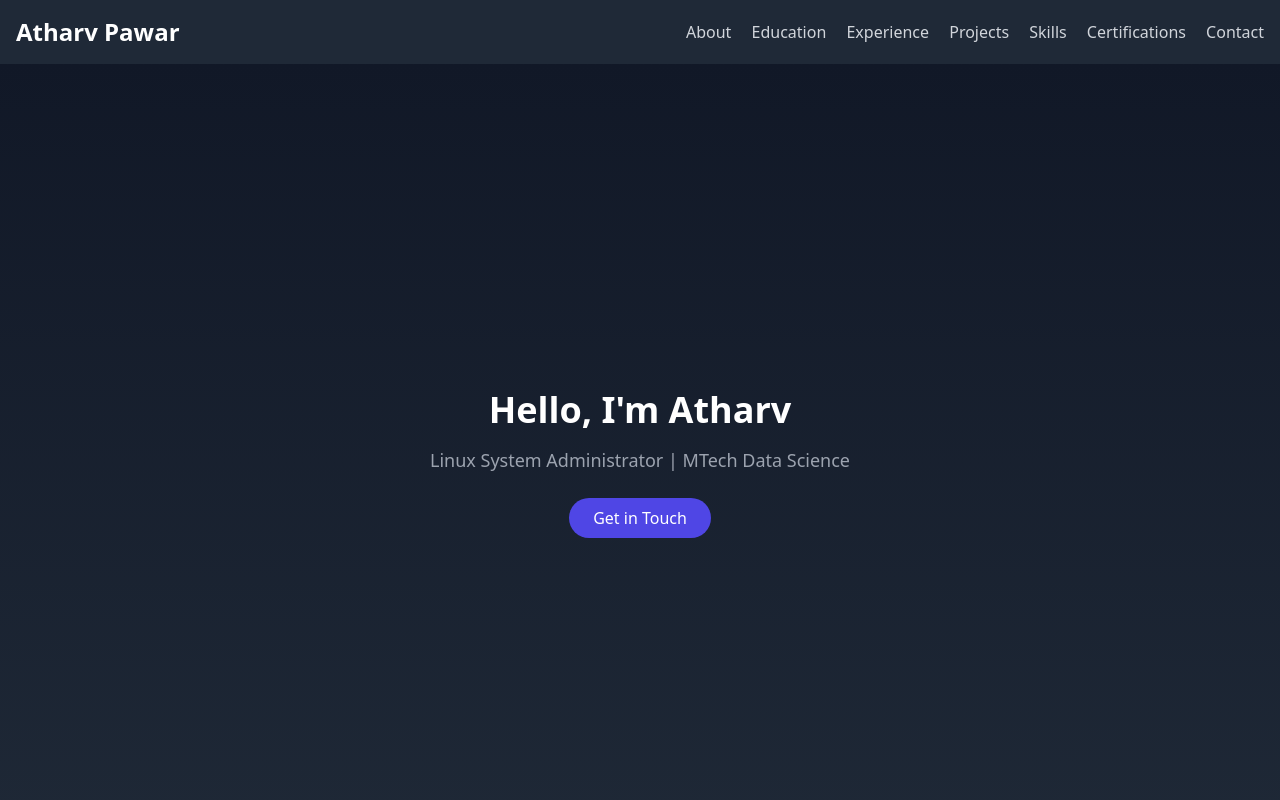
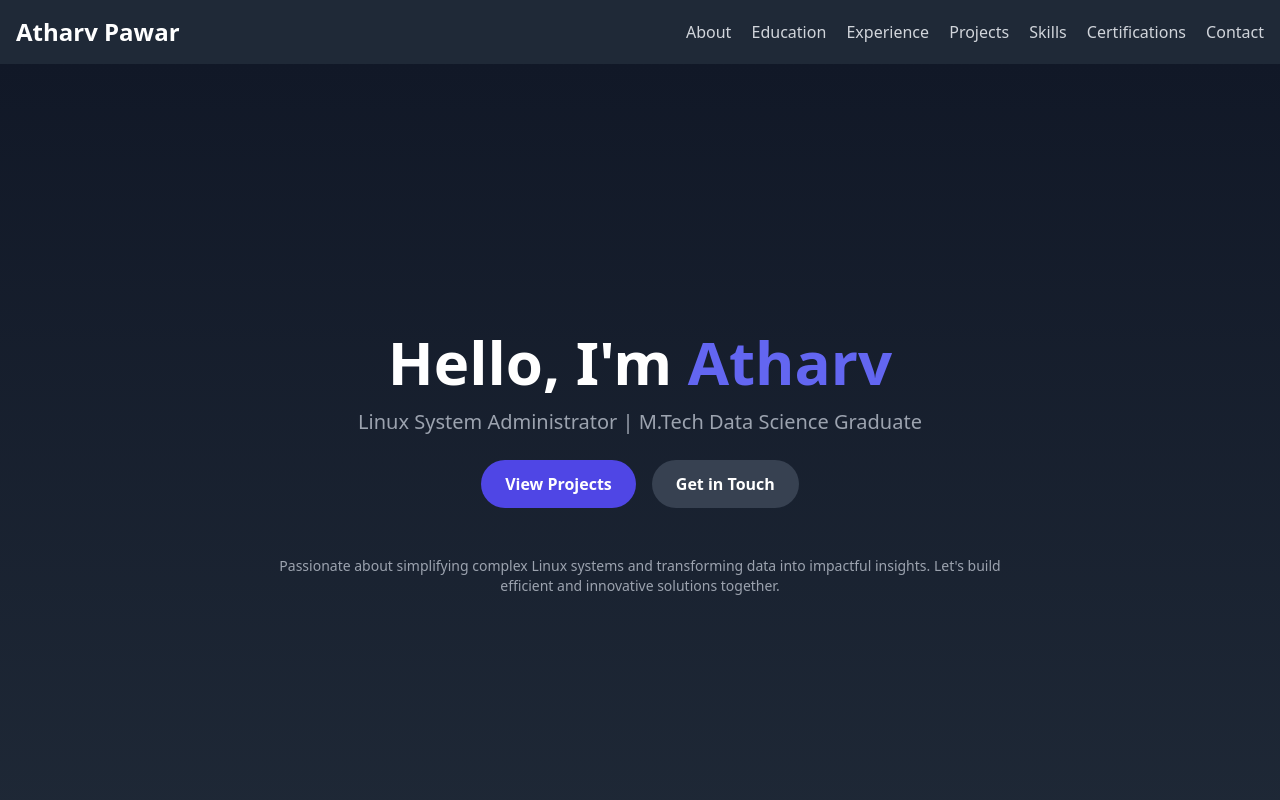
Before and after one commit to atharvpawar270601/Portfolio, a plain HTML site: page index.html in a window 1280 px wide. Shown: the top 800 px of the page. Drawn offline with nearby package versions, Linux system fonts and the light colour scheme.

Commit message:
Update index.html

```diff
--- a/index.html
+++ b/index.html
@@ -25,9 +25,17 @@
 
     <!-- Hero Section -->
     <section class="flex flex-col justify-center items-center h-screen bg-gradient-to-b from-gray-900 to-gray-800 text-center px-4">
-      <h2 class="text-4xl font-bold mb-4">Hello, I'm Atharv</h2>
-      <p class="text-lg text-gray-400">Linux System Administrator | MTech Data Science</p>
-      <a href="#contact" class="mt-6 px-6 py-2 bg-indigo-600 rounded-full hover:bg-indigo-700">Get in Touch</a>
+      <h2 class="text-5xl md:text-6xl font-extrabold mb-4 leading-tight">Hello, I'm <span class="text-indigo-500">Atharv</span></h2>
+      <p class="text-lg md:text-xl text-gray-400 mb-6">Linux System Administrator | M.Tech Data Science Graduate</p>
+      <div class="flex flex-col sm:flex-row gap-4">
+        <a href="#projects" class="px-6 py-3 bg-indigo-600 rounded-full hover:bg-indigo-700 text-white font-semibold">View Projects</a>
+        <a href="#contact" class="px-6 py-3 bg-gray-700 rounded-full hover:bg-gray-600 text-white font-semibold">Get in Touch</a>
+      </div>
+      <div class="mt-12 max-w-3xl text-gray-400 text-sm">
+        <p>
+          Passionate about simplifying complex Linux systems and transforming data into impactful insights. Let's build efficient and innovative solutions together.
+        </p>
+      </div>
     </section>
 
     <!-- About Section -->
```
